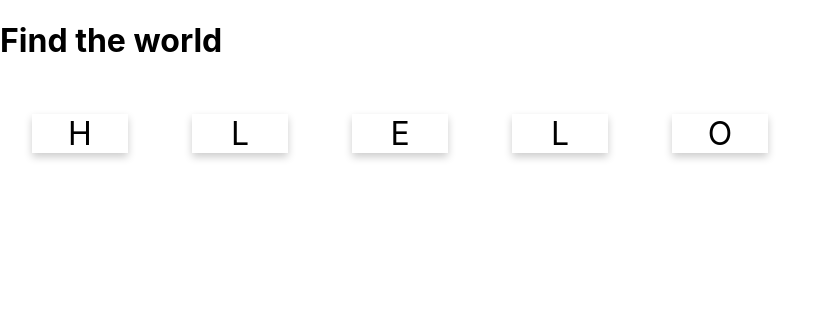
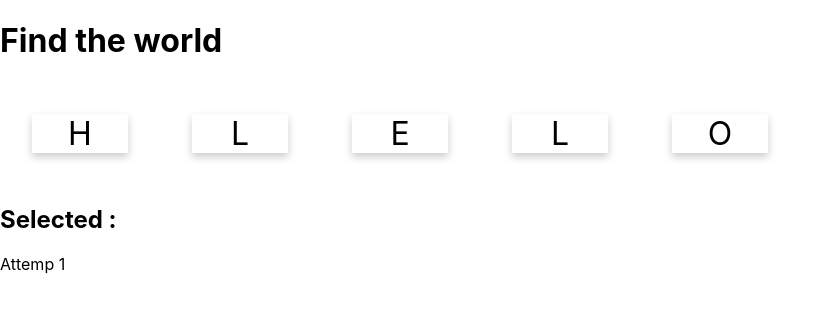
Before and after one commit to Estrolldomezx/Hangman_Web-React-Chocolately, a React (Create React App) app: page / in a window 1280 px wide. Shown: the top 312 px of the page, without its empty margins (0-833 px from the left). Built offline with nearby package versions, Linux system fonts and the light colour scheme.

Commit message:
Part 7.3

```diff
--- a/src/WordCard.js
+++ b/src/WordCard.js
@@ -33,6 +33,10 @@ class App extends React.Component {
     }
   }
 
+  reset = () => {
+    this.setState({ completed: false ,attempt: this.state.attempt + 1,})
+  }
+
   render() {
 
     let attempt= this.state.completed === false ? 'FAIL' : '';
@@ -45,6 +49,10 @@ class App extends React.Component {
 
         {Array.from(this.state.chars).map((item, index) => <CharacterCard value={item} key={index}  attempt={this.state.attempt} activationHandler={this.activationHandler} />)}
 
+        <h2>Selected :</h2>
+        <div class="Righteous2">{this.state.guess}</div>
+        <div class="Righteous">Attemp {this.state.attempt}</div>
+        <div >{Com}{resetevery}</div>
       </div>
       </div>
     );
```
